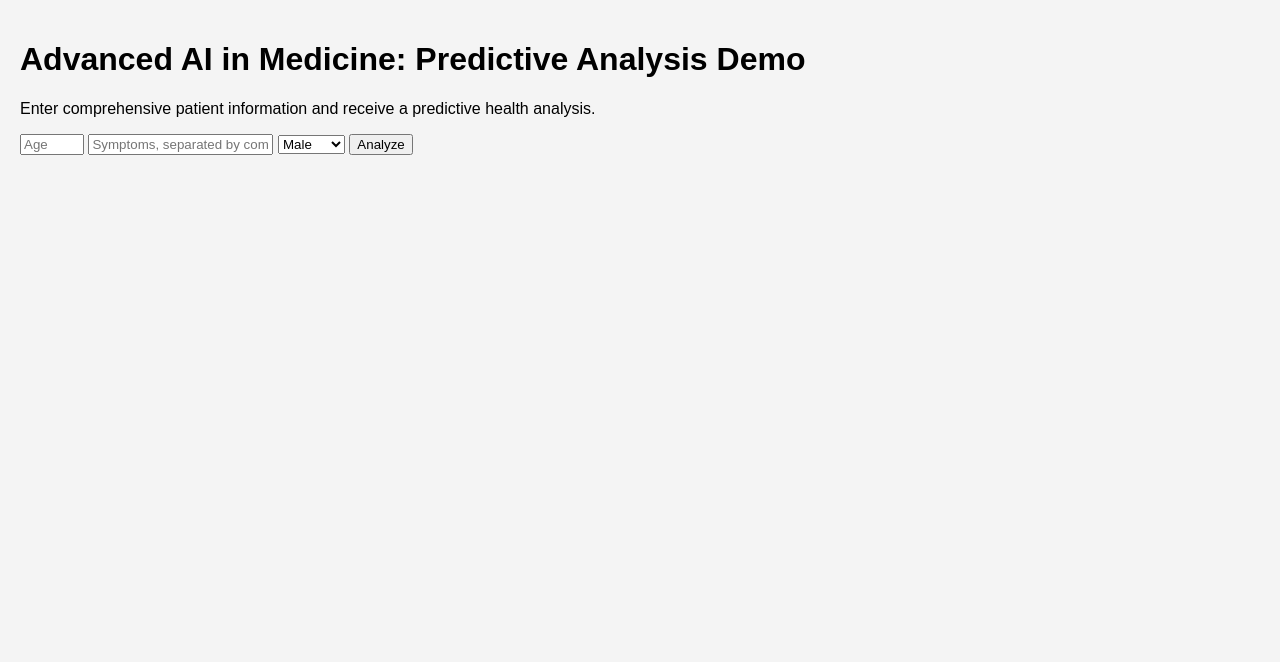
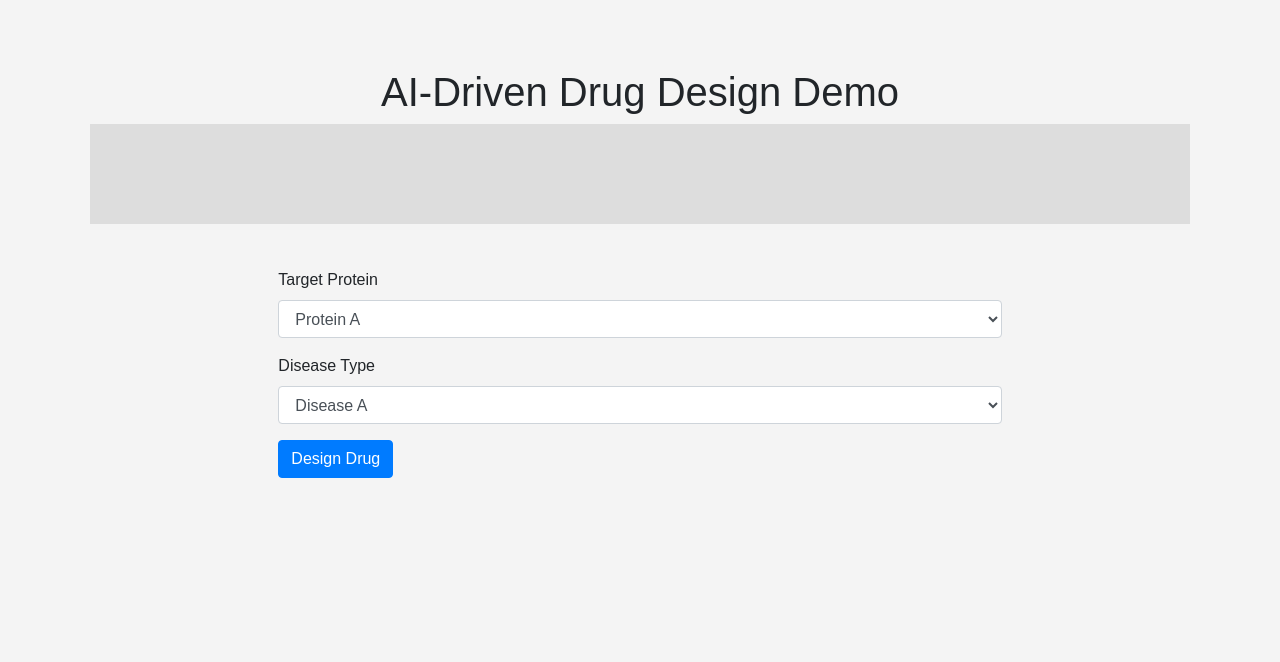
Before and after one commit to iblamedom-official/Demo, a plain HTML site: page index.html in a window 1280 px wide. Drawn offline with nearby package versions, Linux system fonts and the light colour scheme.

Commit message:
Update index.html

```diff
--- a/index.html
+++ b/index.html
@@ -3,24 +3,40 @@
 <head>
     <meta charset="UTF-8">
     <meta name="viewport" content="width=device-width, initial-scale=1.0">
-    <title>Advanced AI in Medicine Demo</title>
+    <title>AI-Driven Drug Design Demo</title>
+    <link rel="stylesheet" href="https://stackpath.bootstrapcdn.com/bootstrap/4.3.1/css/bootstrap.min.css">
     <link rel="stylesheet" href="style.css">
+    <script src="https://cdn.jsdelivr.net/npm/@tensorflow/tfjs"></script>
     <script src="https://cdn.jsdelivr.net/npm/chart.js"></script>
 </head>
 <body>
     <div class="container">
-        <h1>Advanced AI in Medicine: Predictive Analysis Demo</h1>
-        <p>Enter comprehensive patient information and receive a predictive health analysis.</p>
-        <div class="input-form">
-            <input type="number" id="age" placeholder="Age" min="0" max="100">
-            <input type="text" id="symptoms" placeholder="Symptoms, separated by commas">
-            <select id="gender">
-                <option value="male">Male</option>
-                <option value="female">Female</option>
-            </select>
-            <button onclick="simulateAnalysis()">Analyze</button>
+        <h1 class="text-center mt-5">AI-Driven Drug Design Demo</h1>
+        <div class="animation-container" id="animationContainer"></div>
+        <div class="row justify-content-center">
+            <div class="col-12 col-md-8">
+                <form id="drugDesignForm" class="my-4">
+                    <div class="form-group">
+                        <label for="targetProteinSelect">Target Protein</label>
+                        <select class="form-control" id="targetProteinSelect">
+                            <option>Protein A</option>
+                            <option>Protein B</option>
+                            <option>Protein C</option>
+                        </select>
+                    </div>
+                    <div class="form-group">
+                        <label for="diseaseTypeSelect">Disease Type</label>
+                        <select class="form-control" id="diseaseTypeSelect">
+                            <option>Disease A</option>
+                            <option>Disease B</option>
+                            <option>Disease C</option>
+                        </select>
+                    </div>
+                    <button type="button" class="btn btn-primary" onclick="simulateDrugDesign()">Design Drug</button>
+                </form>
+                <canvas id="drugDesignResult"></canvas>
+            </div>
         </div>
-        <canvas id="analysisChart"></canvas>
     </div>
     <script src="script.js"></script>
 </body>
```
